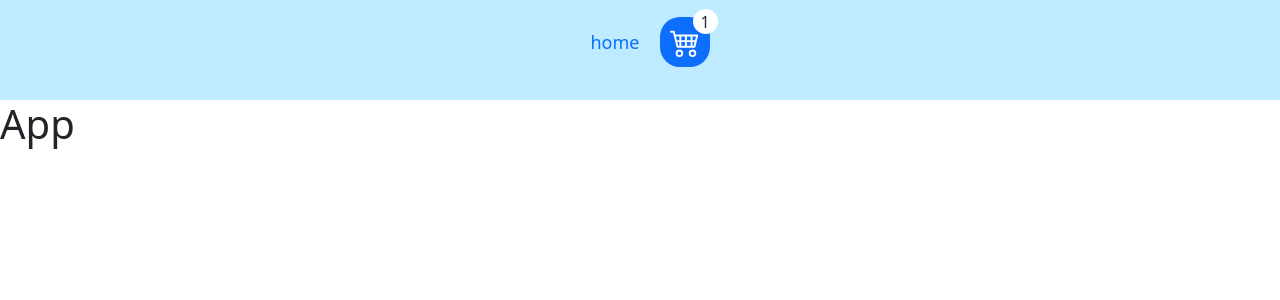
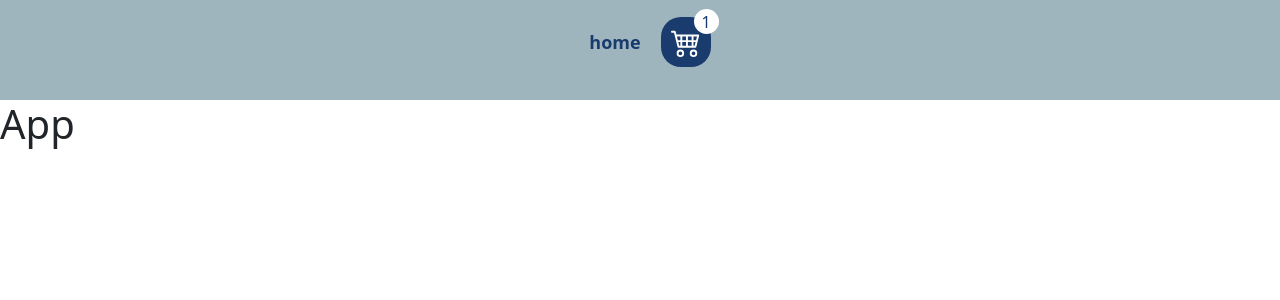
Before and after one commit to ela-md/Shopping_Cart, a React (Vite) app: page /cart in a window 1280 px wide. Shown: the top 300 px of the page. Built offline with nearby package versions, Linux system fonts and the light colour scheme.

Commit message:
navbar css style updated

```diff
--- a/src/components/navbar/Navbar.css
+++ b/src/components/navbar/Navbar.css
@@ -2,7 +2,7 @@
     display: flex;
     justify-content: center;
     align-items: center;
-    background: rgb(190, 235, 255);
+    background: rgb(159, 181, 189);
     height: 100px;
 }
 
@@ -11,13 +11,15 @@
     margin: 0 20px;
     cursor: pointer;
     font-size: 18px;
+    color: #193b6d;
+    font-weight:600;
 }
 
 .cart{
     width: 50px;
     height: 50px;
     border-radius: 20px;
-    background: #0d6efd;
+    background: #193b6d;
     display: flex;
     justify-content: center;
     align-items: center;
@@ -30,7 +32,7 @@
     height: 25px;
     border-radius: 50%;
     background: rgb(255, 255, 255);
-    color: rgb(45, 45, 45);
+    color: #193b6d;
     position: absolute;
     display: flex;
     justify-content: center;
--- a/src/index.css
+++ b/src/index.css
@@ -0,0 +1,5 @@
+@import url('https://fonts.googleapis.com/css2?family=Poppins:ital,wght@0,100;0,200;0,300;0,400;0,500;0,600;0,700;0,800;0,900;1,100;1,200;1,300;1,400;1,500;1,600;1,700;1,800;1,900&display=swap');
+
+body{
+    font-family: 'Poppins' , sans-serif;
+}
```
